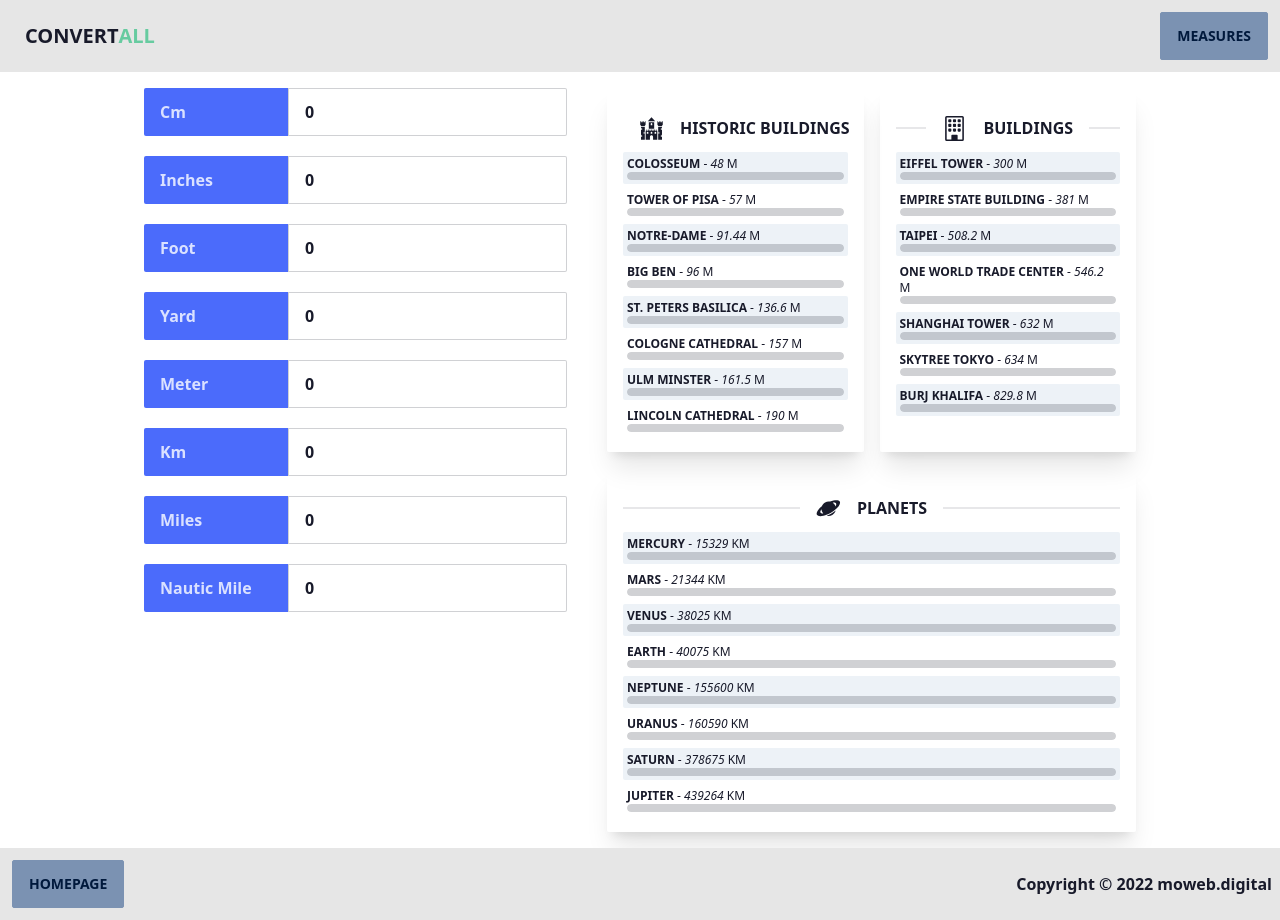
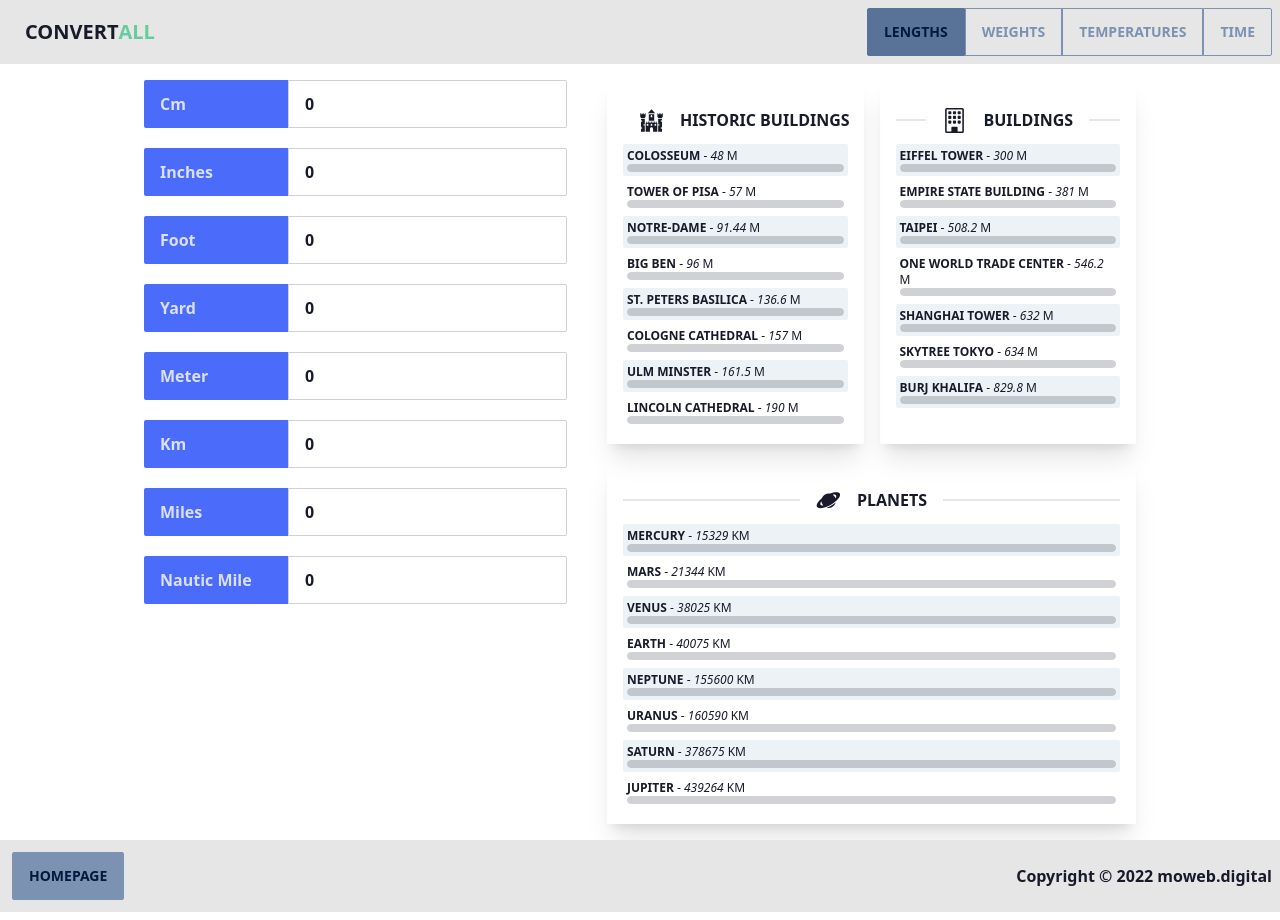
Before and after one commit to macke89/reactconverter, a Next.js app: page /lengths in a window 1280 px wide. Built offline with nearby package versions, Linux system fonts and the light colour scheme.

Commit message:
Finished Header.js & Added Keys

```diff
--- a/components/LengthProgressCard.js
+++ b/components/LengthProgressCard.js
@@ -3,17 +3,16 @@ import ProgressBar from "./ProgressBar";
 import {AiOutlineMinus} from "react-icons/ai";
 
 
-const LengthProgressCard = ({nominator, name, icon, items, unit}) => {
+const LengthProgressCard = ({nominator, name, icon, items, unit, id}) => {
     return (
         <>
-            <div className="shadow-xl p-4 flex-1 text-base-content rounded-sm min-w-[16em]">
+            <div key={id} className="shadow-xl p-4 flex-1 text-base-content rounded-sm min-w-[16em]">
                 <div className="divider">
                     <i>{icon}</i>
                     <h3 className="font-bold uppercase text-center">{name}</h3>
                 </div>
                 <div className="flex flex-col gap-1">
                     {items.map(item => {
-                        console.log(item);
                         return (
                             <ProgressBar nominator={nominator} {...item} unit={unit}/>
                         )
--- /dev/null
+++ b/components/MenuItem.js
@@ -0,0 +1,13 @@
+import React from 'react';
+import {useRouter} from "next/router";
+import Link from "next/link";
+
+const MenuItem = ({id, name, link}) => {
+    return (
+        <Link href={link}>
+            <a key={id} className={`btn btn-outline btn-secondary ${useRouter().pathname === link && "btn-active"}`}>{name}</a>
+        </Link>
+    );
+};
+
+export default MenuItem;
--- /dev/null
+++ b/components/MobileMenuItem.js
@@ -0,0 +1,13 @@
+import React from 'react';
+import Link from "next/link";
+import {useRouter} from "next/router";
+
+const MobileMenuItem = ({id, name, link}) => {
+    return (
+        <Link href={link}>
+            <a key={id} className={`btn btn-ghost w-full ${useRouter().pathname === link && "btn-active"}`}>{name}</a>
+        </Link>
+    );
+};
+
+export default MobileMenuItem;
--- a/components/ProgressBar.js
+++ b/components/ProgressBar.js
@@ -1,9 +1,8 @@
 import React from 'react';
 
 const ProgressBar = ({nominator, name, id, value, icon, unit}) => {
-    console.log(name);
     return (
-        <div className="text-xs odd:text-neutral odd:bg-neutral-content rounded-sm p-1" key={id}>
+        <div key={id} className="text-xs odd:text-neutral odd:bg-neutral-content rounded-sm p-1">
             <div>
                 <span className="uppercase font-bold">{name}</span>
                 <span> - </span>
--- a/components/sections/Header.js
+++ b/components/sections/Header.js
@@ -1,40 +1,69 @@
-import React, {useEffect} from 'react';
+import React, {useEffect, useState} from 'react';
 import Link from "next/link";
-import {useRouter} from 'next/router';
+import MobileMenuItem from "../MobileMenuItem";
+import MenuItem from "../MenuItem";
+
+const menuItems = [
+    {id: 1, name: "lengths", link: "/lengths"},
+    {id: 2, name: "weights", link: "/weights"},
+    {id: 3, name: "temperatures", link: "/temperatures"},
+    {id: 4, name: "time", link: "/times"},
+]
+
+function useWindowSize() {
+    // Initialize state with undefined width/height so server and client renders match
+    // Learn more here: https://joshwcomeau.com/react/the-perils-of-rehydration/
+    const [windowSize, setWindowSize] = useState({
+        width: undefined,
+        height: undefined,
+    });
+    useEffect(() => {
+        // Handler to call on window resize
+        function handleResize() {
+            // Set window width/height to state
+            setWindowSize({
+                width: window.innerWidth,
+                height: window.innerHeight,
+            });
+        }
+
+        // Add event listener
+        window.addEventListener("resize", handleResize);
+        // Call handler right away so state gets updated with initial window size
+        handleResize();
+        // Remove event listener on cleanup
+        return () => window.removeEventListener("resize", handleResize);
+    }, []); // Empty array ensures that effect is only run on mount
+    return windowSize;
+}
 
 const Header = () => {
-    useEffect(() => {
-        window.addEventListener('resize', () => {
-            console.log(window.innerHeight, window.innerWidth)
-        })
-    }, [])
+    const size = useWindowSize();
     return (
-        <header>
-            <nav className="navbar bg-base-200">
-                <div className="flex-1">
-                    <Link href="/">
-                        <a className="btn btn-ghost normal-case text-xl group">CONVERT<span className="text-accent group-hover:text-accent-focus transition-all duration-100">ALL</span></a>
-                    </Link>
-                </div>
-                <div className="dropdown dropdown-end">
-                    <label tabIndex="0" className="btn m-1 btn-secondary font-bold transition-all duration-300">Measures</label>
-                    <ul tabIndex="0" className="dropdown-content menu p-2 shadow bg-base-100 rounded-box w-52">
+        <header className="navbar bg-base-200">
+            <div className="flex-1">
+                <Link href="/">
+                    <a className="btn btn-ghost normal-case text-xl group">CONVERT<span
+                        className="text-accent group-hover:text-accent-focus transition-all duration-100">ALL</span></a>
+                </Link>
+            </div>
+            {size.width > 600 &&
+                <nav className="btn-group">
+                    {menuItems.map(menuItem => {
+                        return <MenuItem {...menuItem}/>
+                    })}
+                </nav>}
+            {size.width < 600 &&
+                <nav className="dropdown dropdown-end">
+                    <label tabIndex="0"
+                           className="btn m-1 btn-secondary font-bold transition-all duration-300">Measures</label>
+                    <div tabIndex="0" className="dropdown-content menu p-2 shadow bg-base-100 rounded-box w-52">
                         {/*TODO: Add new Menu from daisy UI?*/}
-                        <Link href="/lengths">
-                            <a className={`btn btn-ghost ${useRouter().pathname === "/lengths" && "btn-active"}`}>Lengths</a>
-                        </Link>
-                        <Link href="/weights">
-                            <a className={`btn btn-ghost ${useRouter().pathname === "/weights" && "btn-active"}`}>Weights</a>
-                        </Link>
-                        <Link href="/temperatures">
-                            <a className={`btn btn-ghost ${useRouter().pathname === "/temperatures" && "btn-active"}`}>Temperatures</a>
-                        </Link>
-                        <Link href="/times">
-                            <a className={`btn btn-ghost ${useRouter().pathname === "/times" && "btn-active"}`}>Times</a>
-                        </Link>
-                    </ul>
-                </div>
-            </nav>
+                        {menuItems.map(menuItem => {
+                            return <MobileMenuItem {...menuItem}/>
+                        })}
+                    </div>
+                </nav>}
         </header>
     );
 };
```
